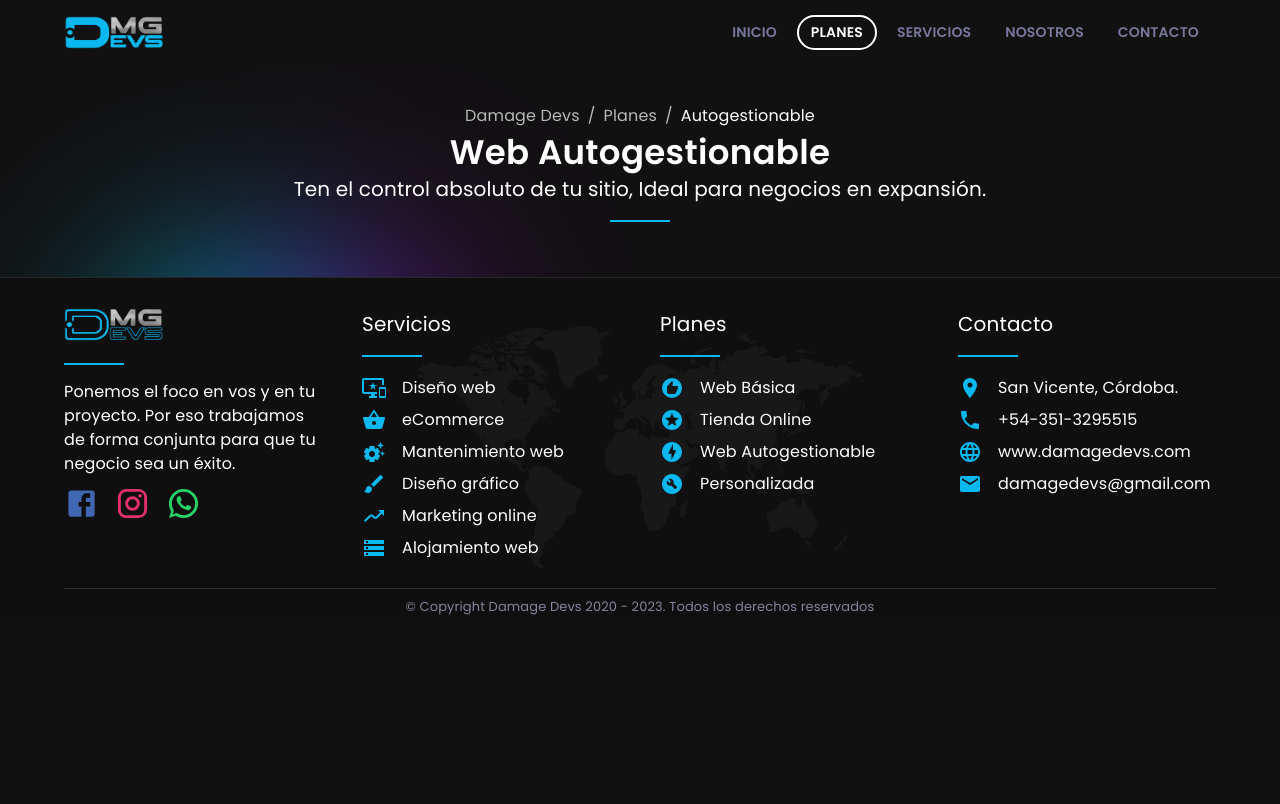
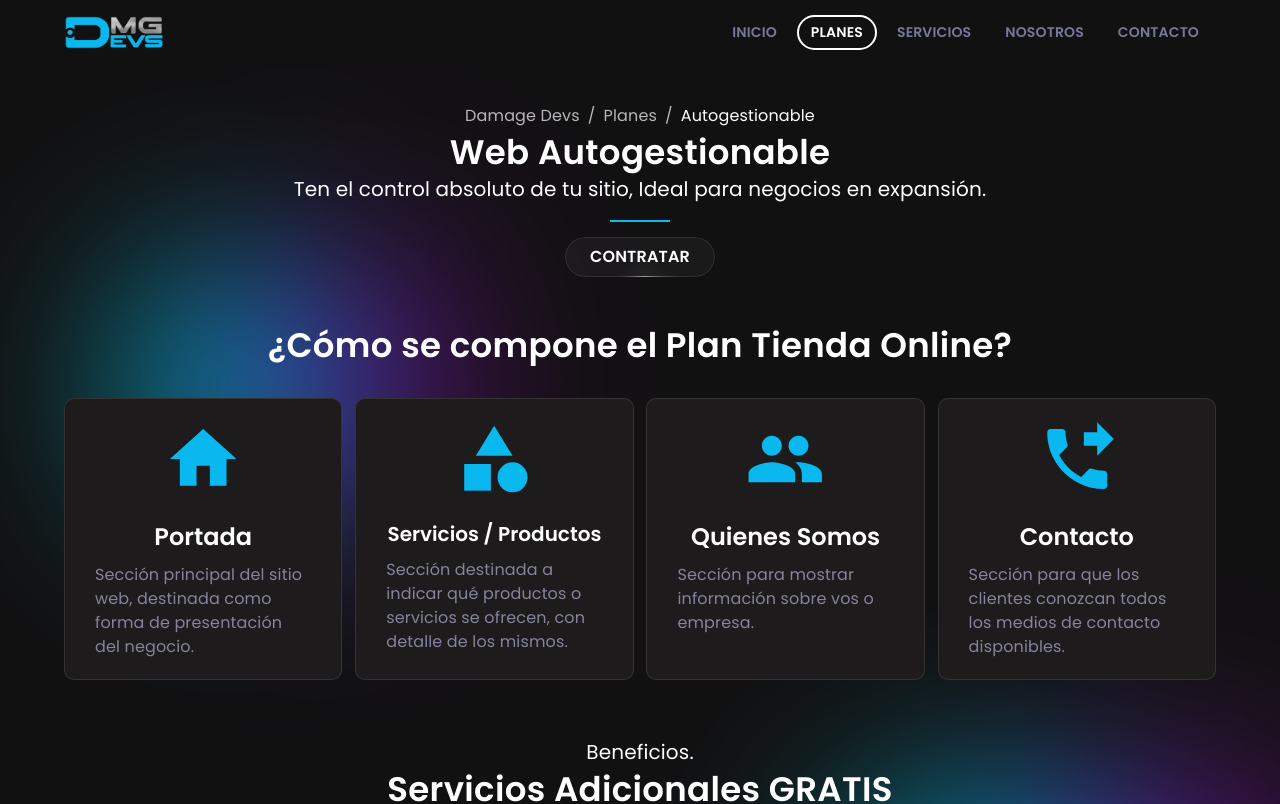
Before and after one commit to nachopedraza1/damage-devs, a Next.js app: page /plans/autogest in a window 1280 px wide. Shown: the top 804 px of the page. Built offline with nearby package versions, Linux system fonts and the light colour scheme.

Commit message:
API_ORDER

```diff
--- a/components/ConfirmOrder.tsx
+++ b/components/ConfirmOrder.tsx
@@ -15,6 +15,9 @@ export const ConfirmOrder: FC<FormData> = ({ email, name, phoneNumber }) => {
     const selectedPlan = () => {
         if (pathname.includes("basic")) {
             return "Basico";
+        }
+        else if (pathname.includes("autogest")) {
+            return "Autogestionable";
         }
         else {
             return "Tienda Online";
--- a/pages/plans/autogest/index.tsx
+++ b/pages/plans/autogest/index.tsx
@@ -1,21 +1,59 @@
 import { NextPage } from "next";
 
-import { Layout } from "@/components/layouts"
-import { Breadcrumb } from "@/components/ui";
+import { Layout, PlanLayout } from "@/components/layouts"
+import { Breadcrumb, CustomButton } from "@/components/ui";
 
-import { Grid, Typography } from "@mui/material";
+import { Box, Grid, Typography } from "@mui/material";
+import { Home, Category, People, PhoneForwarded } from "@mui/icons-material";
+import { useContext } from "react";
+import { UiContext } from "@/context/UiContext";
 
 
 const AutogestPlanPage: NextPage = () => {
+
+    const { handleOpenModal } = useContext(UiContext)
+
     return (
         <Layout title="Damage Devs - Autogestionable">
+            <PlanLayout>
 
                 <Grid container justifyContent="center" alignItems="center" direction="column" mt={5} mb={5}>
                     <Breadcrumb backPathLink="/plans" backPathText="Planes" locationtitle="Autogestionable" />
                     <Typography variant="subtitle1"> Web Autogestionable </Typography>
                     <Typography variant='h6'> Ten el control absoluto de tu sitio, Ideal para negocios en expansión. </Typography>
                     <span className='mini-divider'></span>
+                    <Box sx={{ cursor: "pointer" }} onClick={handleOpenModal}>
+                        <CustomButton text="CONTRATAR" />
+                    </Box>
                 </Grid>
+
+                <Grid container justifyContent="space-between">
+                    <Grid item xs={12} textAlign="center">
+                        <Typography variant="subtitle1" mb={4}> ¿Cómo se compone el Plan Tienda Online? </Typography>
+                    </Grid>
+                    <Grid item xs={2.9} className="services-box">
+                        <Home />
+                        <Typography variant="h5" textAlign="center" > Portada</Typography>
+                        <Typography> Sección principal del sitio web, destinada como forma de presentación del negocio. </Typography>
+                    </Grid>
+                    <Grid item xs={2.9} className="services-box">
+                        <Category />
+                        <Typography variant="h5" textAlign="center" fontSize={20} >Servicios / Productos </Typography>
+                        <Typography> Sección destinada a indicar qué productos o servicios se ofrecen, con detalle de los mismos. </Typography>
+                    </Grid>
+                    <Grid item xs={2.9} className="services-box">
+                        <People />
+                        <Typography variant="h5" textAlign="center" > Quienes Somos </Typography>
+                        <Typography> Sección para mostrar información sobre vos o empresa. </Typography>
+                    </Grid>
+                    <Grid item xs={2.9} className="services-box">
+                        <PhoneForwarded />
+                        <Typography variant="h5" textAlign="center" > Contacto </Typography>
+                        <Typography> Sección para que los clientes conozcan todos los medios de contacto disponibles. </Typography>
+                    </Grid>
+                </Grid>
+
+            </PlanLayout>
 
         </Layout>
     )
```
Lines whose indentation alone changed are shown as unchanged.
